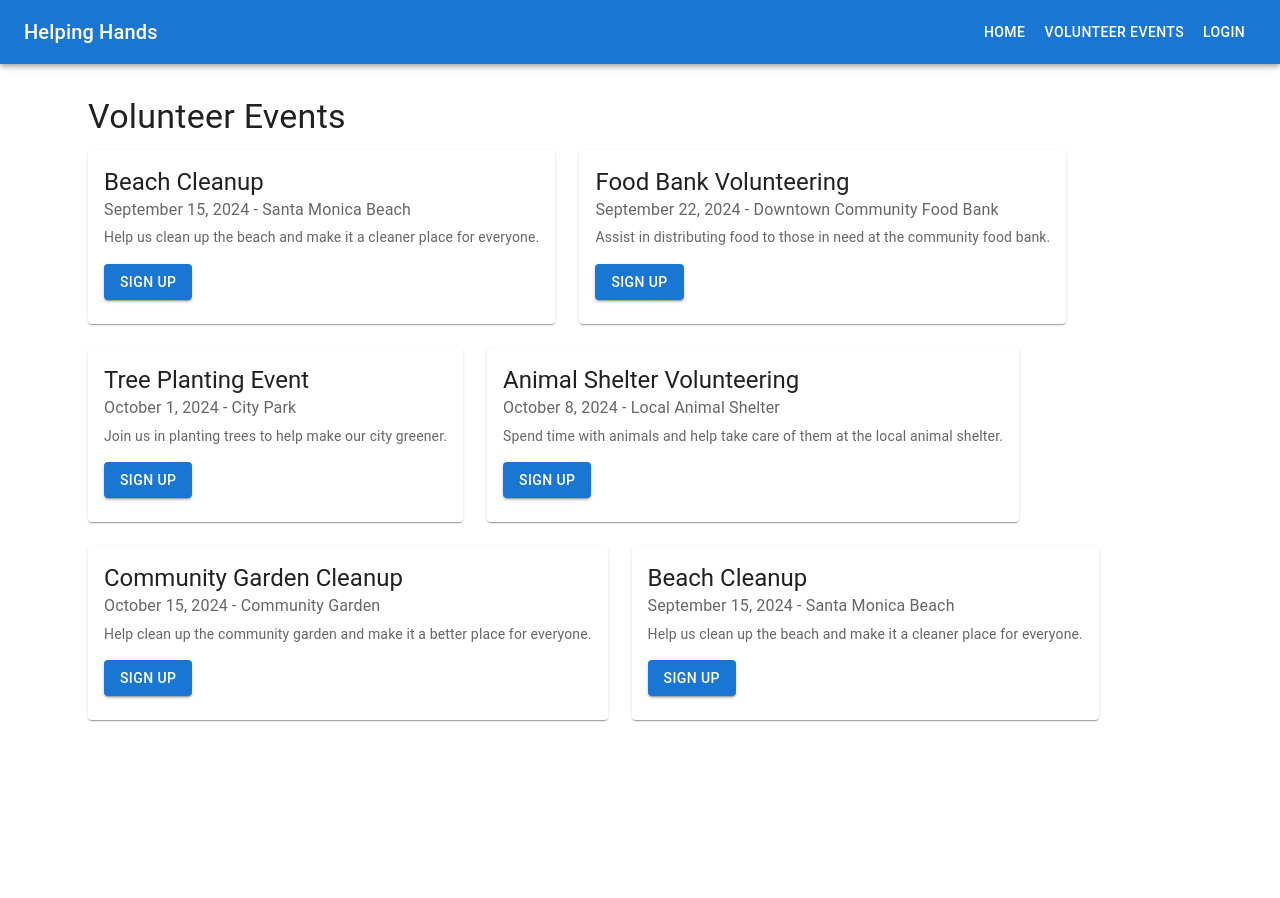
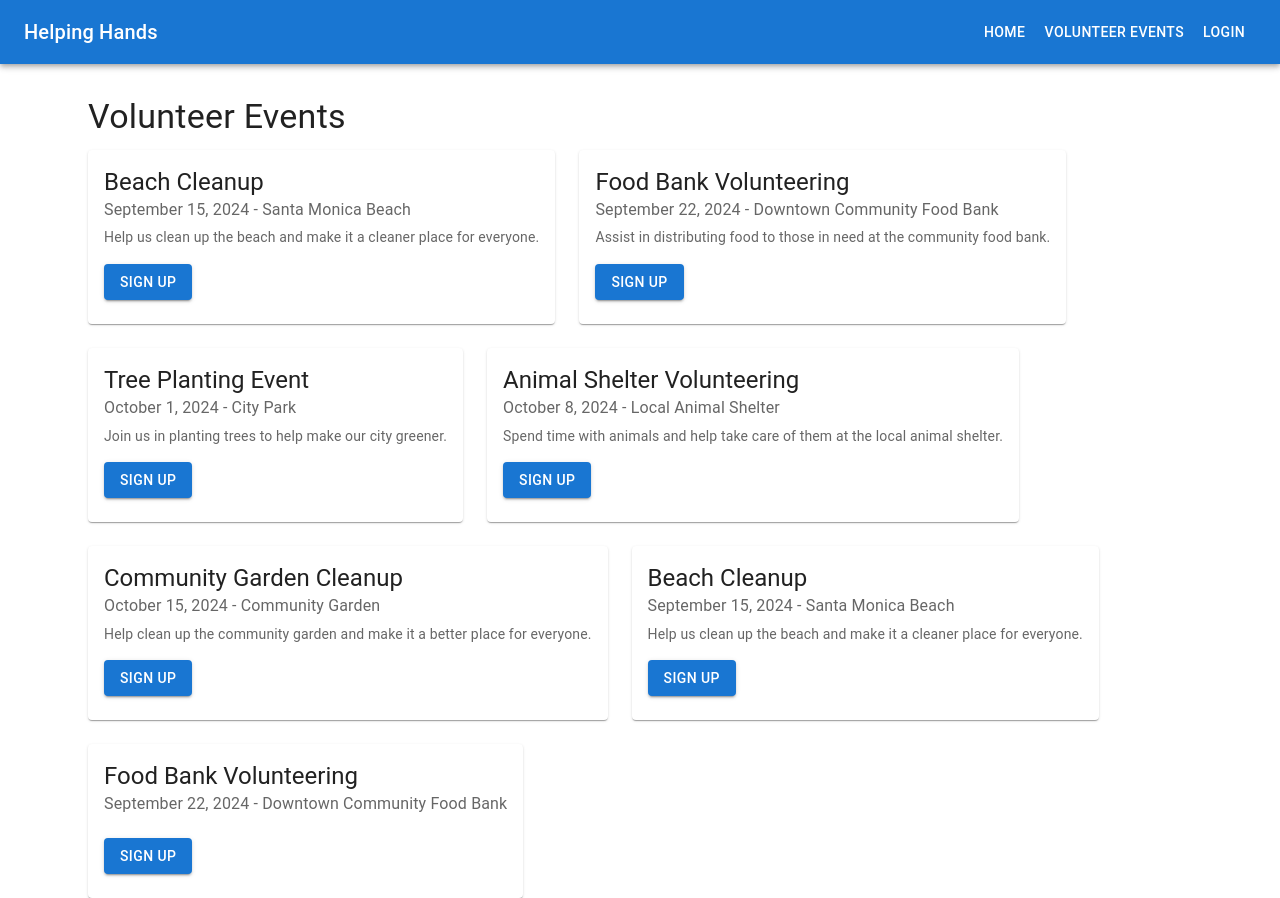
Before and after one commit to CyberCthulhu/COSC4353-GroupProject, a React (Create React App) app in the folder frontend/: page /volunteer in a window 1280 px wide. Before the commit the page ends 800 px from the top, so only its background shows below. Built offline with nearby package versions, Linux system fonts and the light colour scheme.

Commit message:
Info Update

```diff
--- a/frontend/src/components/VolunteerInfo.js
+++ b/frontend/src/components/VolunteerInfo.js
@@ -44,6 +44,12 @@ const events = [
     date: 'September 15, 2024',
     location: 'Santa Monica Beach',
     description: 'Help us clean up the beach and make it a cleaner place for everyone.',
+  },
+  {
+    id: 7,
+    title: 'Food Bank Volunteering',
+    date: 'September 22, 2024',
+    location: 'Downtown Community Food Bank',
   }
 ];
 
```
